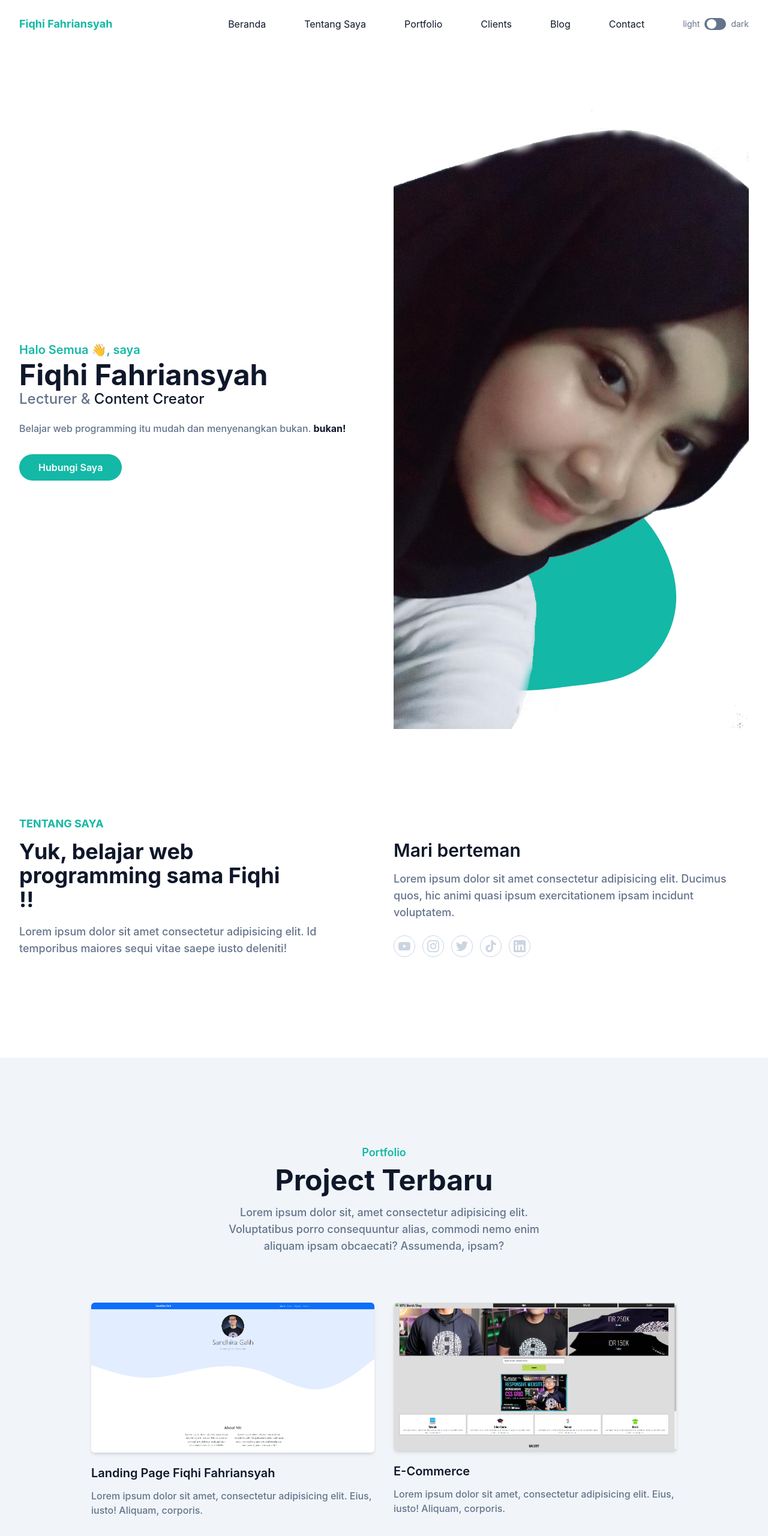
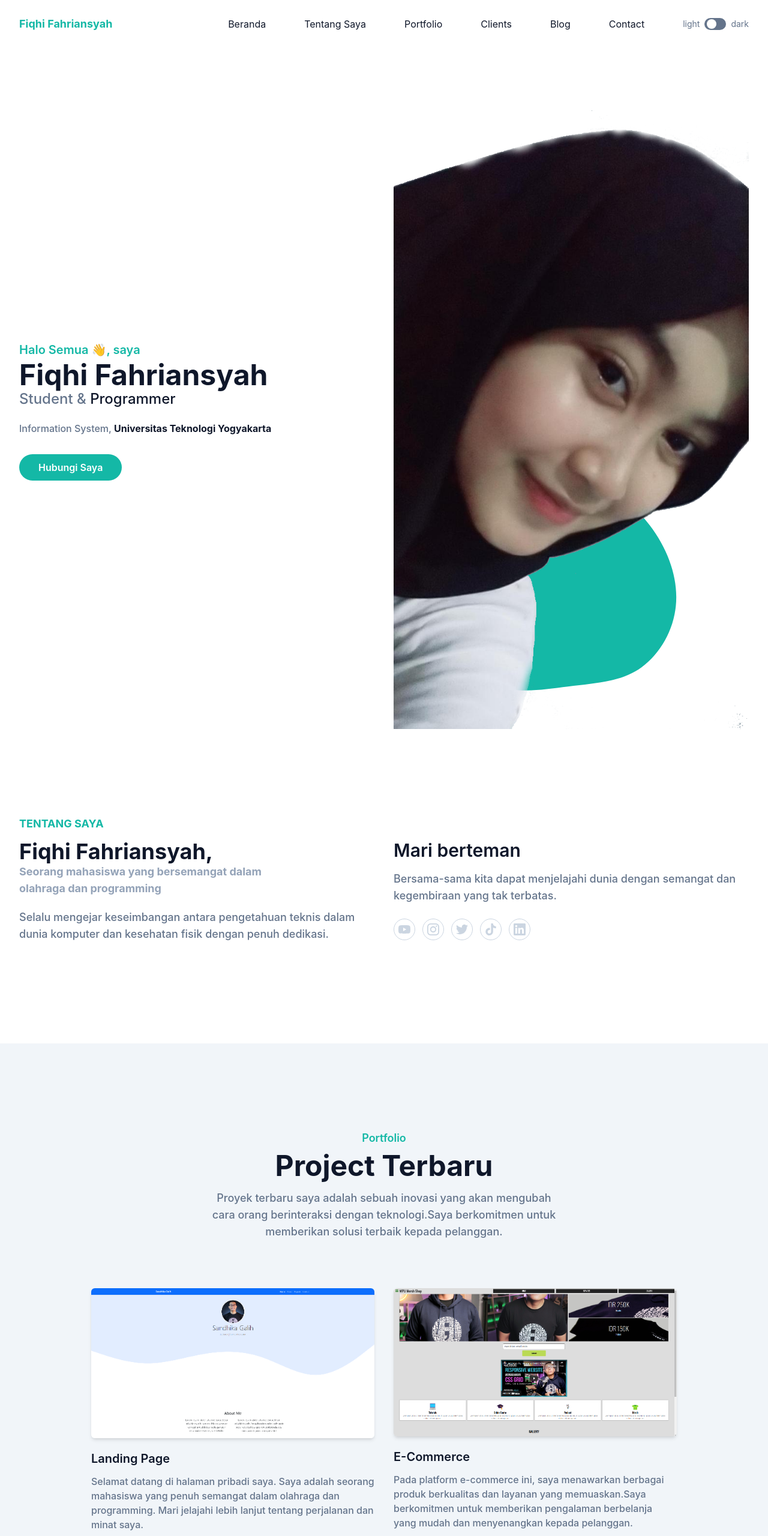
Before and after one commit to Fiqhi27/fiqhifahriansyah, a website: page index.html in a window 1280 px wide. Shown: the top 2560 px of the page at 60% size. Drawn offline with Linux system fonts and the light colour scheme.

Commit message:
mengubah kata lorem

```diff
--- a/index.html
+++ b/index.html
@@ -78,8 +78,8 @@
         <div class="flex flex-wrap">
           <div class="w-full self-center px-4 lg:w-1/2">
             <h1 class="text-base font-semibold text-primary md:text-xl">Halo Semua 👋, saya <span class="mt-1 block text-4xl font-bold text-dark dark:text-white lg:text-5xl">Fiqhi Fahriansyah</span></h1>
-            <h2 class="mb-5 text-lg font-medium text-secondary lg:text-2xl">Lecturer & <span class="text-dark dark:text-white">Content Creator</span></h2>
-            <p class="mb-10 font-medium leading-relaxed text-secondary">Belajar web programming itu mudah dan menyenangkan bukan. <span class="font-bold text-dark dark:text-white">bukan!</span></p>
+            <h2 class="mb-5 text-lg font-medium text-secondary lg:text-2xl">Student & <span class="text-dark dark:text-white"> Programmer</span></h2>
+            <p class="mb-10 font-medium leading-relaxed text-secondary">Information System, <span class="font-bold text-dark dark:text-white">Universitas Teknologi Yogyakarta </span></p>
 
             <a href="#contact" class="rounded-full bg-primary py-3 px-8 text-base font-semibold text-white transition duration-300 ease-in-out hover:opacity-80 hover:shadow-lg">Hubungi Saya</a>
           </div>
@@ -108,13 +108,13 @@
         <div class="flex flex-wrap">
           <div class="mb-10 w-full px-4 lg:w-1/2">
             <h4 class="mb-3 text-lg font-bold uppercase text-primary">Tentang Saya</h4>
-            <h2 class="mb-5 max-w-md text-3xl font-bold text-dark dark:text-white lg:text-4xl">Yuk, belajar web programming sama Fiqhi !!</h2>
-            <p class="max-w-xl text-base font-medium text-secondary lg:text-lg">Lorem ipsum dolor sit amet consectetur adipisicing elit. Id temporibus maiores sequi vitae saepe iusto deleniti!</p>
+            <h2 class="mb-5 max-w-md text-3xl font-bold text-dark dark:text-white lg:text-4xl">Fiqhi Fahriansyah,
+              <div class="text-lg font-uppercase text-color">Seorang mahasiswa yang bersemangat dalam olahraga dan programming</div> </h2>
+            <p class="max-w-xl text-base font-medium text-secondary lg:text-lg">Selalu mengejar keseimbangan antara pengetahuan teknis dalam dunia komputer dan kesehatan fisik dengan penuh dedikasi.</p>
           </div>
           <div class="w-full px-4 lg:w-1/2">
             <h3 class="mb-4 text-2xl font-semibold text-dark dark:text-white lg:pt-10 lg:text-3xl">Mari berteman</h3>
-            <p class="mb-6 text-base font-medium text-secondary lg:text-lg">
-              Lorem ipsum dolor sit amet consectetur adipisicing elit. Ducimus quos, hic animi quasi ipsum exercitationem ipsam incidunt voluptatem.
+            <p class="mb-6 text-base font-medium text-secondary lg:text-lg">Bersama-sama kita dapat menjelajahi dunia dengan semangat dan kegembiraan yang tak terbatas.
             </p>
             <div class="flex items-center">
               <!-- Youtube -->
@@ -201,7 +201,7 @@
             <h4 class="mb-2 text-lg font-semibold text-primary">Portfolio</h4>
             <h2 class="mb-4 text-3xl font-bold text-dark dark:text-white sm:text-4xl lg:text-5xl">Project Terbaru</h2>
             <p class="text-md font-medium text-secondary md:text-lg">
-              Lorem ipsum dolor sit, amet consectetur adipisicing elit. Voluptatibus porro consequuntur alias, commodi nemo enim aliquam ipsam obcaecati? Assumenda, ipsam?
+              Proyek terbaru saya adalah sebuah inovasi yang akan mengubah cara orang berinteraksi dengan teknologi.Saya berkomitmen untuk memberikan solusi terbaik kepada pelanggan.
             </p>
           </div>
         </div>
@@ -211,29 +211,29 @@
             <div class="overflow-hidden rounded-md shadow-md">
               <img src="dist/img/portfolio/1.png" alt="Landing Page" width="w-full" />
             </div>
-            <h3 class="mt-5 mb-3 text-xl font-semibold text-dark dark:text-white">Landing Page Fiqhi Fahriansyah</h3>
-            <p class="text-base font-medium text-secondary">Lorem ipsum dolor sit amet, consectetur adipisicing elit. Eius, iusto! Aliquam, corporis.</p>
+            <h3 class="mt-5 mb-3 text-xl font-semibold text-dark dark:text-white">Landing Page</h3>
+            <p class="text-base font-medium text-secondary">Selamat datang di halaman pribadi saya. Saya adalah seorang mahasiswa yang penuh semangat dalam olahraga dan programming. Mari jelajahi lebih lanjut tentang perjalanan dan minat saya.</p>
           </div>
           <div class="mb-12 p-4 md:w-1/2">
             <div class="overflow-hidden rounded-md shadow-md">
               <img src="dist/img/portfolio/2.png" alt="E-Commerce" width="w-full" />
             </div>
             <h3 class="mt-5 mb-3 text-xl font-semibold text-dark dark:text-white">E-Commerce</h3>
-            <p class="text-base font-medium text-secondary">Lorem ipsum dolor sit amet, consectetur adipisicing elit. Eius, iusto! Aliquam, corporis.</p>
+            <p class="text-base font-medium text-secondary">Pada platform e-commerce ini, saya menawarkan berbagai produk berkualitas dan layanan yang memuaskan.Saya berkomitmen untuk memberikan pengalaman berbelanja yang mudah dan menyenangkan kepada pelanggan.</p>
           </div>
           <div class="mb-12 p-4 md:w-1/2">
             <div class="overflow-hidden rounded-md shadow-md">
               <img src="dist/img/portfolio/3.png" alt="Technical Documentation" width="w-full" />
             </div>
             <h3 class="mt-5 mb-3 text-xl font-semibold text-dark dark:text-white">Technical Documentation</h3>
-            <p class="text-base font-medium text-secondary">Lorem ipsum dolor sit amet, consectetur adipisicing elit. Eius, iusto! Aliquam, corporis.</p>
+            <p class="text-base font-medium text-secondary">Dalam mengembangkan perangkat lunak, penting untuk memahami struktur dan logika yang mendasarinya.</p>
           </div>
           <div class="mb-12 p-4 md:w-1/2">
             <div class="overflow-hidden rounded-md shadow-md">
               <img src="dist/img/portfolio/4.png" alt="Tribute Page" width="w-full" />
             </div>
             <h3 class="mt-5 mb-3 text-xl font-semibold text-dark dark:text-white">Tribute Page</h3>
-            <p class="text-base font-medium text-secondary">Lorem ipsum dolor sit amet, consectetur adipisicing elit. Eius, iusto! Aliquam, corporis.</p>
+            <p class="text-base font-medium text-secondary">Saya merayakan dan menghargai kontribusi luar biasa individu ini dalam masyarakat. Mereka telah menjadi panutan dan contoh yang luar biasa dalam banyak hal.</p>
           </div>
         </div>
       </div>
@@ -247,7 +247,7 @@
           <div class="mx-auto mb-16 text-center">
             <h4 class="mb-2 text-lg font-semibold text-primary">Clients</h4>
             <h2 class="mb-4 text-3xl font-bold text-white dark:text-dark sm:text-4xl lg:text-5xl">Yang Pernah Bekerjasama</h2>
-            <p class="text-md font-medium text-secondary md:text-lg">Lorem ipsum dolor sit amet consectetur adipisicing elit. Vero suscipit facilis velit!</p>
+            <p class="text-md font-medium text-secondary md:text-lg">Klien-klien yang pernah bermitra dengan saya, saya senantiasa memberikan layanan terbaik. Saya berkomitmen untuk memenuhi kebutuhan dan harapan mereka dengan sepenuh hati.</p>
           </div>
         </div>
 
@@ -278,7 +278,7 @@
           <div class="mx-auto mb-16 max-w-xl text-center">
             <h4 class="mb-2 text-lg font-semibold text-primary">Blog</h4>
             <h2 class="mb-4 text-3xl font-bold text-dark dark:text-white sm:text-4xl lg:text-5xl">Tulisan Terkini</h2>
-            <p class="text-md font-medium text-secondary md:text-lg">Lorem ipsum dolor sit amet consectetur adipisicing elit. Nisi quisquam perspiciatis blanditiis dolores?</p>
+            <p class="text-md font-medium text-secondary md:text-lg">Kabar terbaru dari dunia teknologi yang sedang menjadi perbincangan adalah kemajuan dalam kecerdasan buatan. Teknologi ini telah mengubah cara kita berinteraksi dengan komputer dan perangkat elektronik sehari-hari.</p>
           </div>
         </div>
 
@@ -290,7 +290,7 @@
                 <h3>
                   <a href="#" class="mb-3 block truncate text-xl font-semibold text-dark hover:text-primary dark:text-white">Tips Belajar Programming</a>
                 </h3>
-                <p class="mb-6 text-base font-medium text-secondary">Lorem ipsum dolor sit, amet consectetur adipisicing elit. Placeat officia beatae quisquam?</p>
+                <p class="mb-6 text-base font-medium text-secondary">Berikut adalah beberapa tips yang berguna dalam belajar pemrograman. Jangan ragu untuk mengikuti langkah-langkah ini untuk meraih pemahaman yang lebih baik tentang dunia pemrograman.</p>
                 <a href="#" class="rounded-lg bg-primary py-2 px-4 text-sm font-medium text-white hover:opacity-80">Baca Selengkapnya</a>
               </div>
             </div>
@@ -302,7 +302,7 @@
                 <h3>
                   <a href="#" class="mb-3 block truncate text-xl font-semibold text-dark hover:text-primary dark:text-white">Review Keyboard GMMK Pro</a>
                 </h3>
-                <p class="mb-6 text-base font-medium text-secondary">Lorem ipsum, dolor sit amet consectetur adipisicing elit. Modi facilis illum in.</p>
+                <p class="mb-6 text-base font-medium text-secondary">Pengalaman menggunakan keyboard ini benar-benar luar biasa. Desain yang modern, saklar mekanis yang responsif, dan fitur-fitur canggih membuatnya menjadi salah satu pilihan terbaik untuk pecinta perangkat input.</p>
                 <a href="#" class="rounded-lg bg-primary py-2 px-4 text-sm font-medium text-white hover:opacity-80">Baca Selengkapnya</a>
               </div>
             </div>
@@ -314,7 +314,13 @@
                 <h3>
                   <a href="#" class="mb-3 block truncate text-xl font-semibold text-dark hover:text-primary dark:text-white">Menikmati Secangkir Kopi</a>
                 </h3>
-                <p class="mb-6 text-base font-medium text-secondary">Lorem ipsum dolor sit amet consectetur adipisicing elit. Impedit, totam ipsum ea quam sequi velit sunt.</p>
+                <p class="mb-6 text-base font-medium text-secondary">Menikmati secangkir kopi sambil merasakan aroma khasnya, menjadi momen yang tak ternilai. Bagaimana rasa hangatnya menyapa dan mengusir kantuk, membuat hari ini terasa lebih bersemangat."
+
+
+
+
+
+                </p>
                 <a href="#" class="rounded-lg bg-primary py-2 px-4 text-sm font-medium text-white hover:opacity-80">Baca Selengkapnya</a>
               </div>
             </div>
@@ -331,7 +337,7 @@
           <div class="mx-auto mb-16 max-w-xl text-center">
             <h4 class="mb-2 text-lg font-semibold text-primary">Contact</h4>
             <h2 class="mb-4 text-3xl font-bold text-dark dark:text-white sm:text-4xl lg:text-5xl">Hubungi Kami</h2>
-            <p class="text-md font-medium text-secondary md:text-lg">Lorem ipsum dolor, sit amet consectetur adipisicing elit. Blanditiis, sed.</p>
+            <p class="text-md font-medium text-secondary md:text-lg">Jangan ragu untuk menghubungi, jika Anda memiliki pertanyaan atau membutuhkan bantuan. Saya siap membantu Anda dengan senang hati.</p>
           </div>
         </div>
 
--- a/package.json
+++ b/package.json
@@ -14,4 +14,5 @@
     "tailwindcss": "^3.3.3"
   },
   "description": ""
+
 }
--- a/tailwind.config.js
+++ b/tailwind.config.js
@@ -11,6 +11,7 @@ module.exports = {
         primary: '#14b8a6',
         secondary: '#64748b',
         dark: '#0f172a',
+        color: '#94a3b8',
       },
       screens: {
         '2xl': '1320px',
```
Also changed, not shown: dist/css/final.css.
